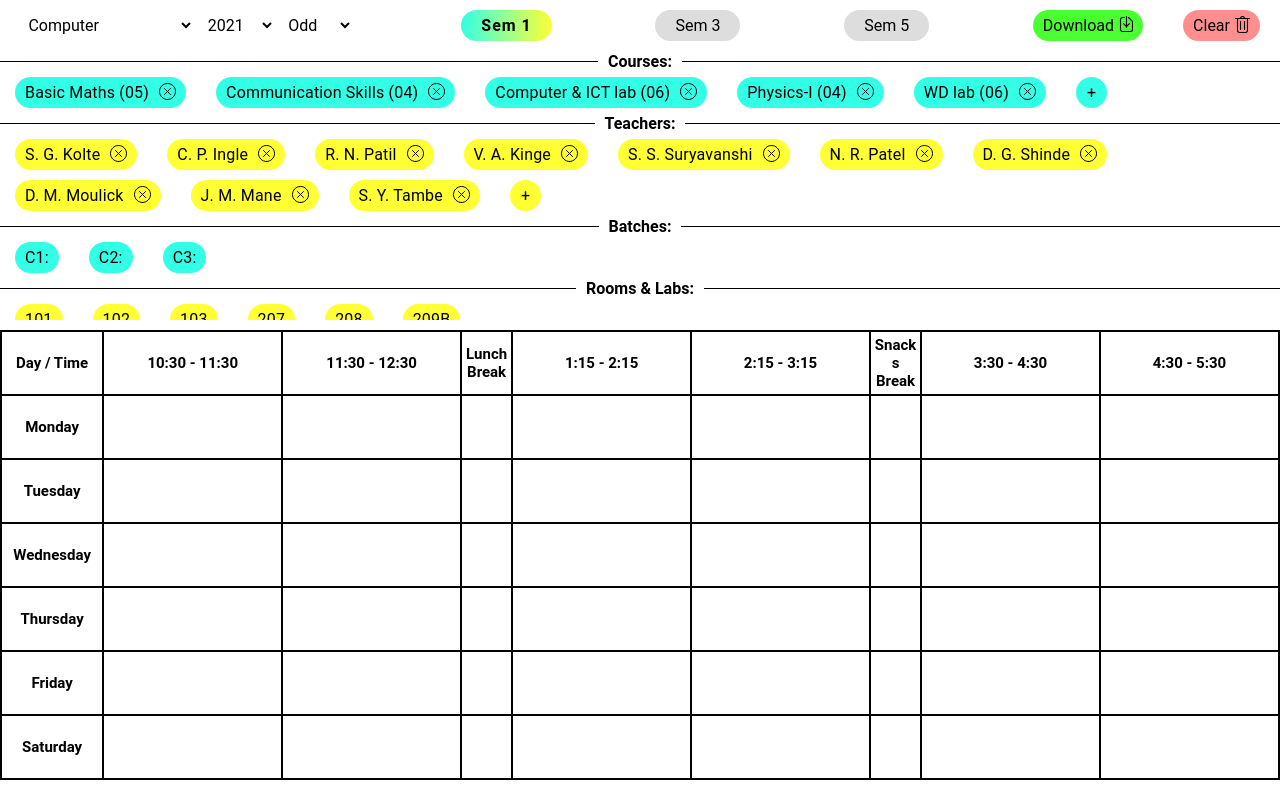
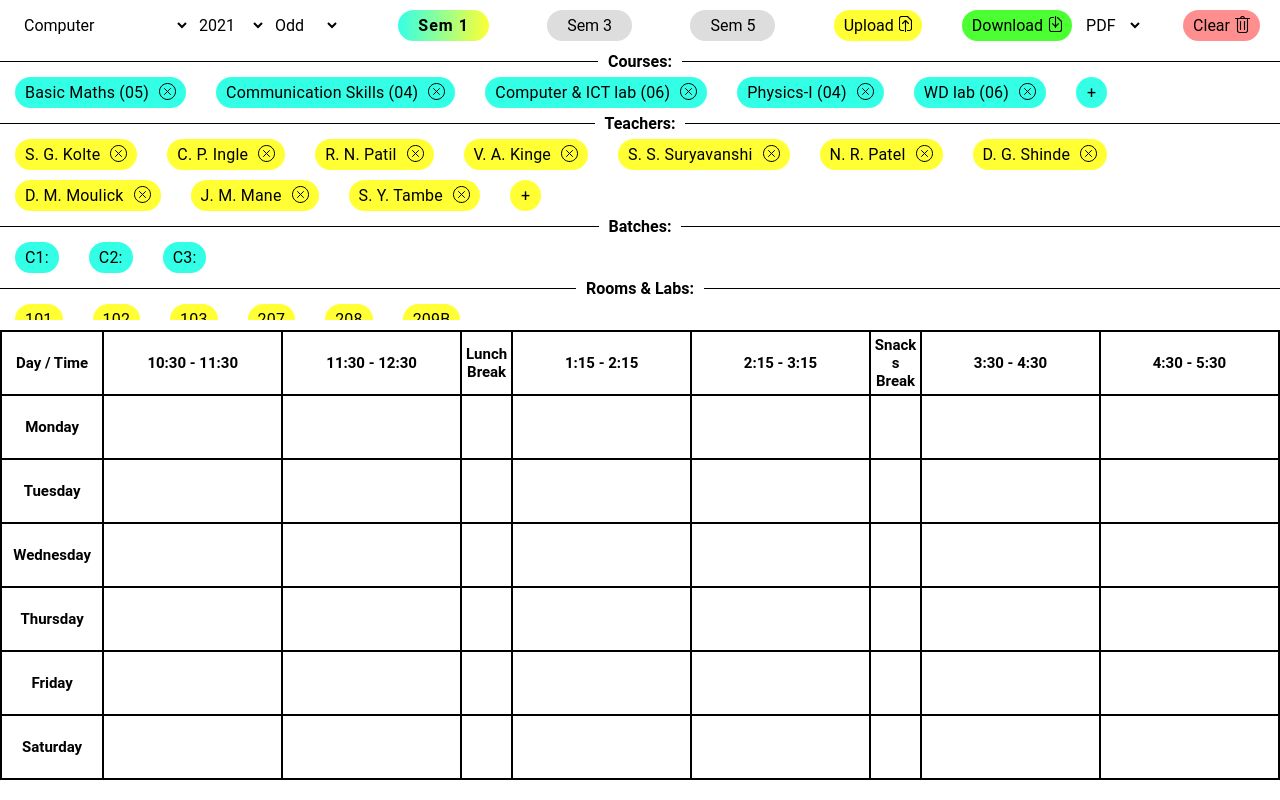
Before and after one commit to Nishith-Savla/TimeTable-Maker-Website, a React (Create React App) app: page / in a window 1280 px wide. Built offline with nearby package versions, Linux system fonts and the light colour scheme; a web font is replaced by a local one.

Commit message:
:sparkles: Add feature to upload & download json files
Add feature to upload & download json files for the table state along with UI

```diff
--- a/src/App.js
+++ b/src/App.js
@@ -1,7 +1,13 @@
 import { useState, useEffect, useMemo, useReducer, useRef } from "react";
 import Body from "./components/Body";
 import Header from "./components/Header";
-import { getShortFormOfName, containsLab, BATCHES_REGEX, NBSP } from "./utils";
+import {
+  BATCHES_REGEX,
+  NBSP,
+  getShortFormOfName,
+  containsLab,
+  downloadJsonFile,
+} from "./utils";
 import departments from "./data/departments.json";
 
 import "./styles/root.scss";
@@ -21,6 +27,7 @@ function App() {
   const { batches, rooms } = departments[currentDepartment];
   const [isOddTerm, toggleIsOddTerm] = useReducer(state => !state, true);
   const yearPickerRef = useRef(new Date().getFullYear());
+  const downloadTypeRef = useRef("pdf");
   const [currentSem, setCurrentSem] = useState(1);
   const initialTable = {
     computer: {},
@@ -241,7 +248,28 @@ function App() {
     }
   };
 
-  const downloadPDF = () => {
+  const handleJSONUpload = e => {
+    console.log(e.target.files[0]);
+    const reader = new FileReader();
+    reader.onload = () => {
+      let data;
+      try {
+        data = JSON.parse(reader.result);
+      } catch (error) {
+        alert(error);
+      }
+      data && setTable(data);
+    };
+
+    try {
+      reader.readAsText(e.target.files[0]);
+    } catch (error) {
+      alert("File not uploaded.");
+    }
+  };
+
+  const handleDownload = () => {
+    if (downloadTypeRef.current.value === "pdf")
       DomToImage.toPng(document.querySelector(".timetable")).then(dataURL => {
         // eslint-disable-next-line new-cap
         const doc = new jsPDF("landscape");
@@ -252,7 +280,11 @@ function App() {
           130,
           20
         );
-      doc.text(`${departments[currentDepartment].label} Engineering`, 117, 30);
+        doc.text(
+          `${departments[currentDepartment].label} Engineering`,
+          117,
+          30
+        );
         doc.text(`${isOddTerm ? "Odd" : "Even"} Semester`, 130, 40);
         doc.text(`Semester ${currentSem}`, 135, 50);
         doc.addImage(dataURL, 3, 60, 290, 100);
@@ -262,6 +294,12 @@ function App() {
           }${yearPickerRef.current.value}-sem${currentSem}.pdf`
         );
       });
+    else
+      downloadJsonFile(
+        table,
+        `ttmaker_table_${new Date().toISOString()}.json`,
+        2
+      );
   };
 
   // Change sems on term change
@@ -286,7 +324,9 @@ function App() {
         onAddButtonClick={handleAddButtonClick}
         onInput={handleAddButtonInput}
         onKeyUp={handleAddButtonKeyUp}
-        onDownload={downloadPDF}
+        onUpload={handleJSONUpload}
+        onDownload={handleDownload}
+        downloadTypeRef={downloadTypeRef}
         onTableClear={handleTableClear}
         onDepartmentChange={handleDepartmentChange}
       />
--- a/src/components/Header.jsx
+++ b/src/components/Header.jsx
@@ -2,6 +2,7 @@ import Dropdown from "../common/Dropdown";
 import Button from "../common/Button";
 import { ReactComponent as Cross } from "../assets/Cross.svg";
 import { ReactComponent as FileDownload } from "../assets/FileDownload.svg";
+import { ReactComponent as FileUpload } from "../assets/FileUpload.svg";
 import { ReactComponent as Delete } from "../assets/Delete.svg";
 import { drag } from "../utils";
 import departments from "../data/departments.json";
@@ -21,7 +22,9 @@ const Header = ({
   onAddButtonClick,
   onInput,
   onKeyUp,
+  onUpload,
   onDownload,
+  downloadTypeRef,
   onTableClear,
   onDepartmentChange,
 }) => {
@@ -94,6 +97,21 @@ const Header = ({
           ))}
         </div>
         <Button
+          className="button upload"
+          text="Upload"
+          name="upload"
+          onClick={() => document.getElementById("jsonUpload").click()}
+        >
+          <input
+            type="file"
+            id="jsonUpload"
+            onChange={onUpload}
+            style={{ display: "none" }}
+            accept="application/JSON"
+          />
+          <FileUpload />
+        </Button>
+        <Button
           className="button download"
           text="Download"
           name="download"
@@ -101,6 +119,16 @@ const Header = ({
         >
           <FileDownload />
         </Button>
+        <Dropdown
+          className="dropdown download-type"
+          name="downloadType"
+          dropdownRef={downloadTypeRef}
+          tooltip="Download as"
+          options={[
+            { value: "pdf", label: "PDF" },
+            { value: "json", label: "JSON" },
+          ]}
+        />
         <Button
           className="button clear"
           name="clear"
--- a/src/styles/root.scss
+++ b/src/styles/root.scss
@@ -128,10 +128,15 @@ button {
     }
   }
 
+  .upload {
+    background: $color2;
+    @extend %header-svg;
+  }
+
   .download {
+    margin-left: 40px;
+    margin-right: 10px;
     background-color: $color3;
-    // color: white;
-
     @extend %header-svg;
   }
 
--- a/src/utils.js
+++ b/src/utils.js
@@ -41,13 +41,32 @@ const allowDrop = ev => ev.preventDefault();
 
 const drag = ev => ev.dataTransfer.setData("text", ev.target.id);
 
+const downloadJsonFile = (
+  data,
+  filename = "download.json",
+  jsonStringifySpace
+) => {
+  // Creating a blob object from non-blob data using the Blob constructor
+  const blob = new Blob([JSON.stringify(data, null, jsonStringifySpace)], {
+    type: "application/json",
+  });
+  const url = URL.createObjectURL(blob);
+  // Create a new anchor element
+  const a = document.createElement("a");
+  a.href = url;
+  a.download = filename;
+  a.click();
+  a.remove();
+};
+
 export {
+  BATCHES_REGEX,
+  NBSP,
   getShortFormOfName,
   containsLab,
   columnWidths,
   placeCursorAtPosition,
   allowDrop,
   drag,
-  BATCHES_REGEX,
-  NBSP,
+  downloadJsonFile,
 };
```
Also changed, not shown: src/assets/FileUpload.svg (added). Lines whose indentation alone changed are shown as unchanged.
